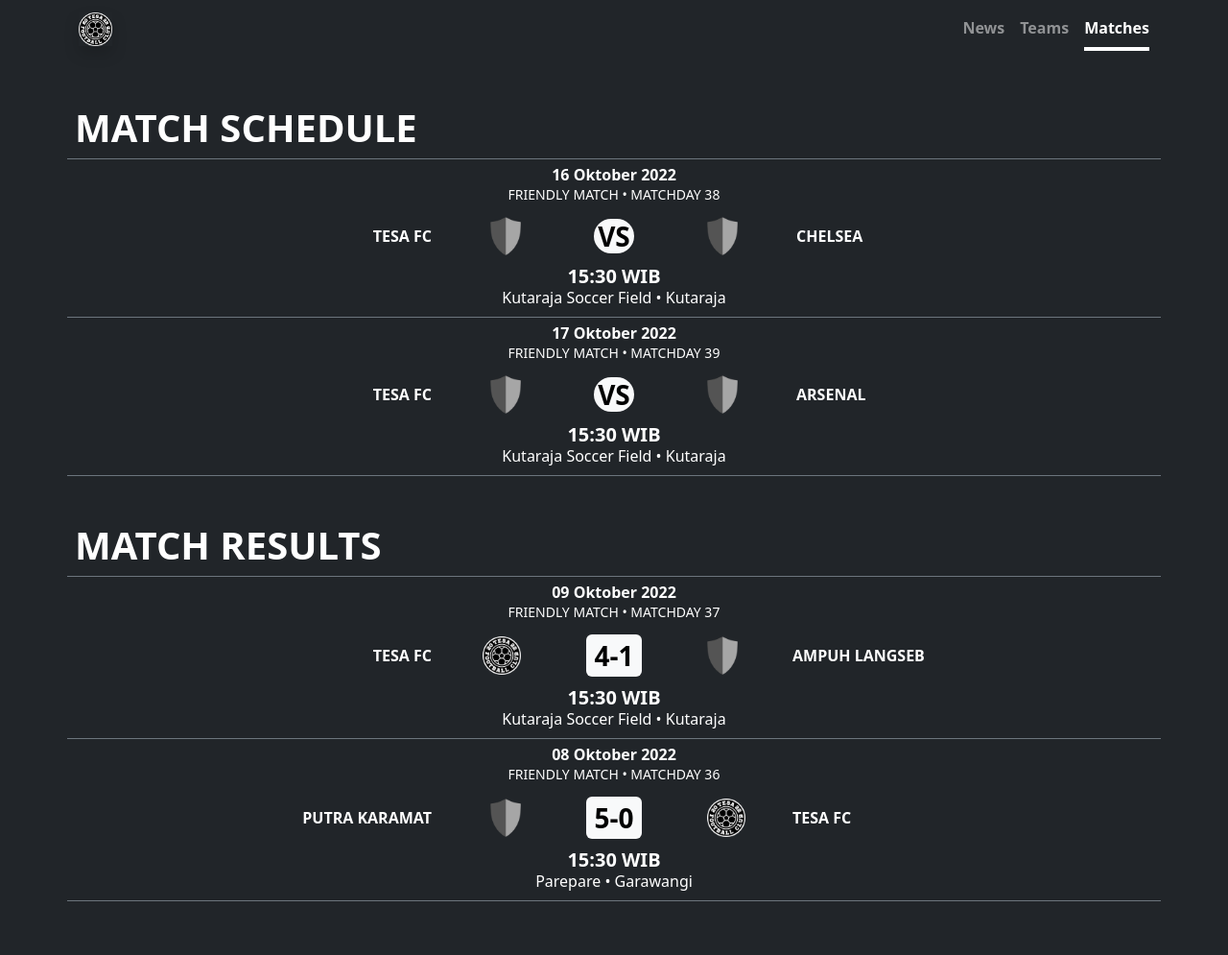
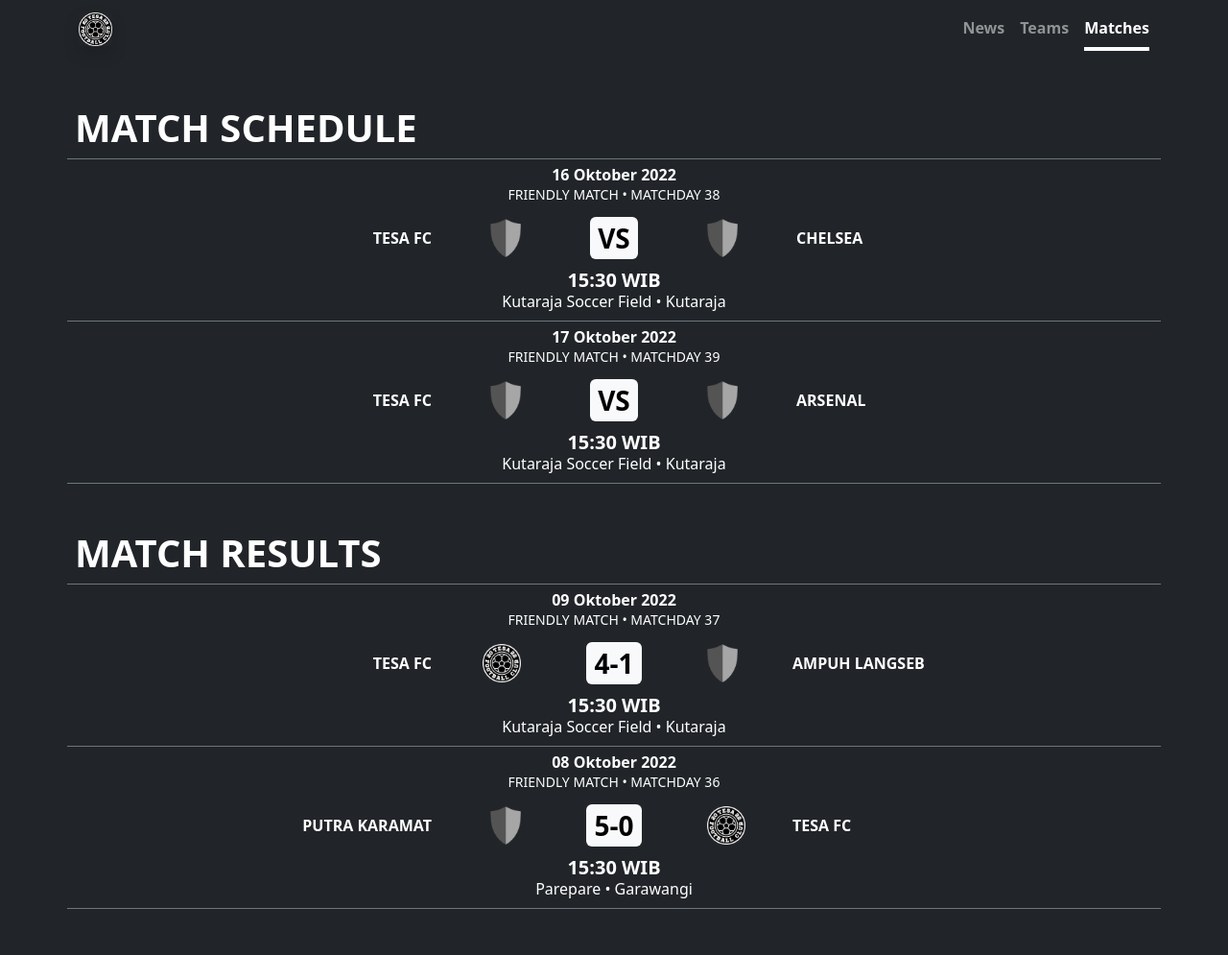
Before and after one commit to tesafc/tesafc.github.io, a Jekyll site: the page built from matches.html, in a window 1280 px wide. Shown: the whole page at 96% size. Built offline with Jekyll 4.4.1, drawn with Linux system fonts in a browser that asks for light colours.

Commit message:
Update matches.html

```diff
--- a/matches.html
+++ b/matches.html
@@ -24,7 +24,7 @@
                 <img src="{% if match.home-team.logo %}{{ match.home-team.logo | relative_url }}{% else %}{{ '/assets/img/logo/logo-blank.png' | relative_url }}{% endif %}" alt="" class="text-end" width="auto" height="40">
               </div>
               <div class="col-2 d-flex justify-content-center align-items-center">
-                <p class="badge rounded-pill text-bg-light text-center fs-3 fw-bolder p-1 mb-0">VS</p>
+                <p class="badge text-bg-light text-center fs-3 fw-bolder p-2 mb-0">VS</p>
               </div>
               <div class="col-1 d-flex justify-content-start align-items-center">
                 <img src="{% if match.away-team.logo %}{{ match.away-team.logo | relative_url }}{% else %}{{ '/assets/img/logo/logo-blank.png' | relative_url }}{% endif %}" alt="" class="text-start" width="auto" height="40">
```
